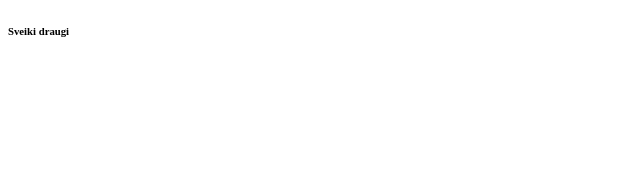
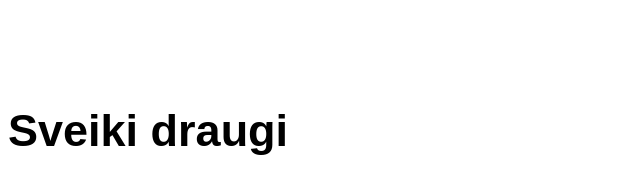
Before and after one commit to Daniels444/12345, a plain HTML site: page index.html in a window 1280 px wide. Shown: the whole page, without its empty margins (0-640 px from the left). Drawn offline with Linux system fonts and the light colour scheme.

Commit message:
Izveidojām CSS

```diff
--- a/index.html
+++ b/index.html
@@ -5,6 +5,7 @@
     <meta charset="UTF-8">
     <meta http-equiv="X-UA-Compatible" content="IE=edge">
     <meta name="viewport" content="width=device-width, initial-scale=1.0">
+    <link href="style.css" rel="stylesheet"/>
     <title>RVT</title>
 </head>
 
--- /dev/null
+++ b/style.css
@@ -0,0 +1,4 @@
+h6 {
+    font-size: 45px;
+    font-family: Arial, Helvetica, sans-serif;
+}
```
